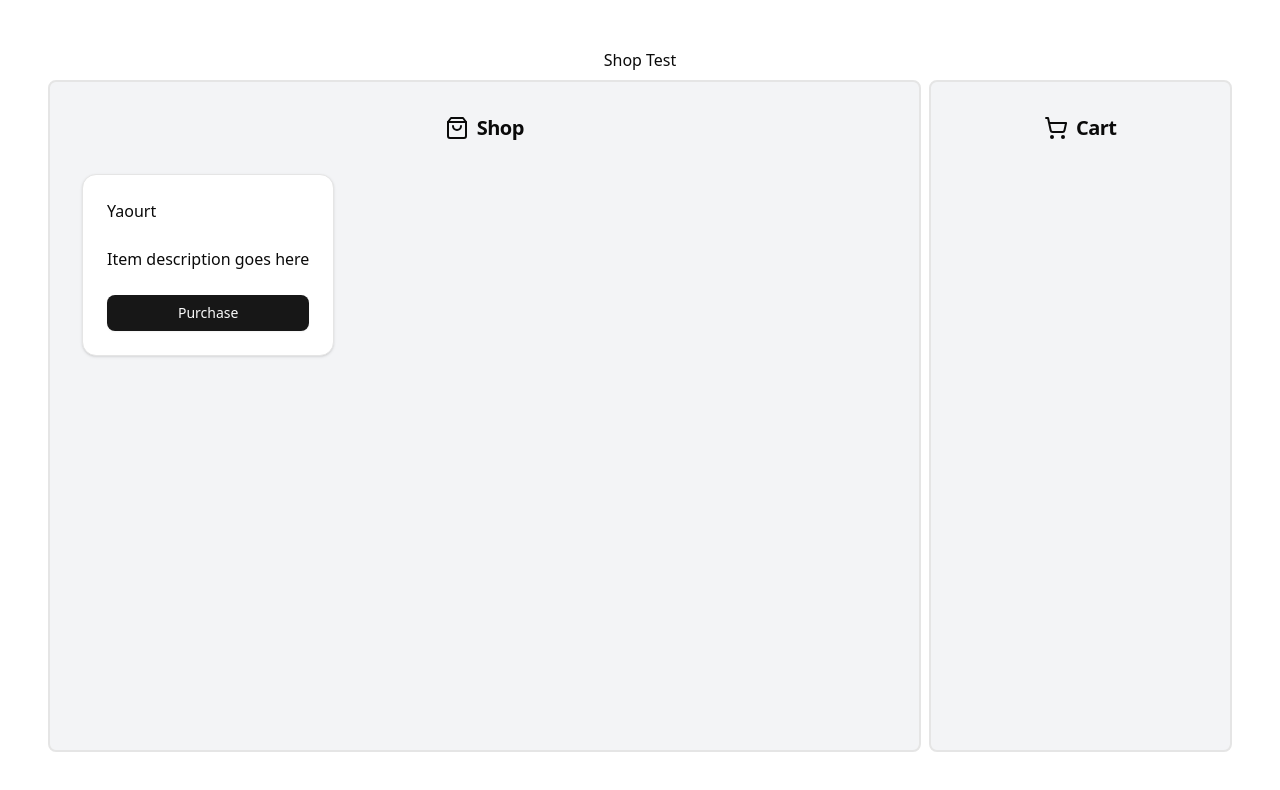
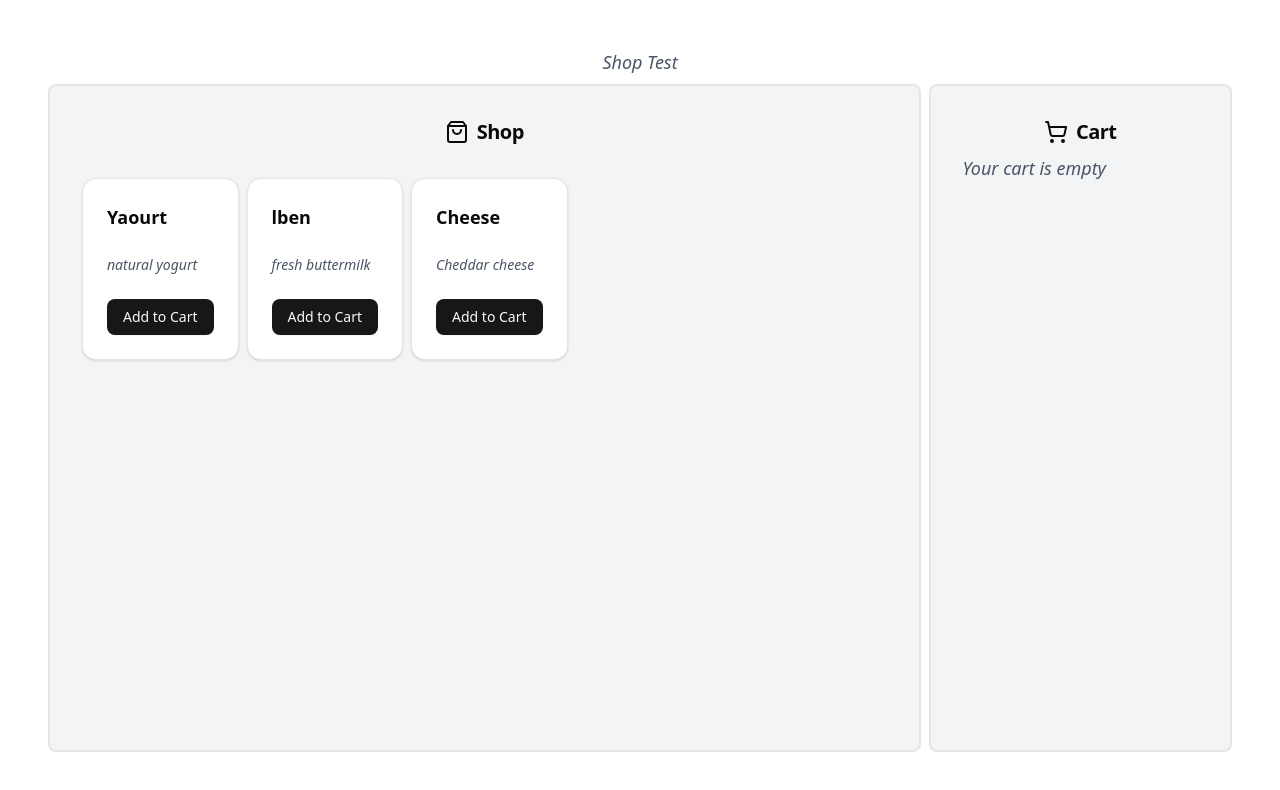
Before and after one commit to drissi2002/legalpalce-shop-test, a React (Vite) app: page / in a window 1280 px wide. Both pictures are taken after a click on the button "Login". Shown: the top 790 px of the page. Built offline with nearby package versions, Linux system fonts and the light colour scheme.

Commit message:
legalPlace test

```diff
--- a/package.json
+++ b/package.json
@@ -54,5 +54,10 @@
     "typescript": "~5.7.2",
     "typescript-eslint": "^8.24.1",
     "vite": "^6.2.0"
+  },
+  "pnpm": {
+    "ignoredBuiltDependencies": [
+      "esbuild"
+    ]
   }
 }
--- a/src/App.tsx
+++ b/src/App.tsx
@@ -1,82 +1,54 @@
-import { useState, useEffect } from "react";
-import {
-  Card,
-  CardContent,
-  CardFooter,
-  CardHeader,
-} from "@/components/ui/card";
-import { Button } from "@/components/ui/button";
-import { ShoppingBag, ShoppingCart } from "lucide-react";
+import { useState, useEffect, useCallback } from "react";
+import Shop from "@/components/shop/Shop";
+import Cart from "@/components/shop/Cart";
+import Login from "@/components/auth/Login";
+import { ItemType } from "@/types/item-type";
+import { CartItemType } from "./types/cart-item-type";
+import { mockFetchData, addToCart as addToCartUtil, removeFromCart as removeFromCartUtil, calculateTotal as calculateTotalUtil } from "@/utils";
 
-type ItemType = {
-  name: string;
-  description: string;
-  sku: string;
-  price: string;
-};
 
 // ? Feel free to add more items to the mock data
-const mockItemsData: ItemType[] = [
-  {
-    name: "Yaourt",
-    description: "Yaourt nature",
-    sku: "yaourt-1",
-    price: "1.5",
-  },
-];
-
-const mockFetchData = (): Promise<{ itemsData: ItemType[] }> =>
-  new Promise((resolve) =>
-    setTimeout(
-      () =>
-        resolve({
-          itemsData: mockItemsData,
-        }),
-      1000
-    )
-  );
 
 const App = () => {
   const [loggedIn, setLoggedIn] = useState(false);
+  const [items, setItems] = useState<ItemType[]>([]);
+  const [cart, setCart] = useState<CartItemType[]>([]);
 
   useEffect(() => {
     if (loggedIn) {
       mockFetchData().then((data) => {
-        console.log(data);
+        setItems(data.itemsData);
       });
     }
   }, [loggedIn]);
 
   const handleLogin = () => setLoggedIn(true);
 
+  const addToCart = useCallback((item: ItemType) => {
+    setCart((prevCart) => addToCartUtil(prevCart, item));
+  }, []);
+
+  const removeFromCart = useCallback((sku: string) => {
+    setCart((prevCart) => removeFromCartUtil(prevCart, sku));
+  }, []);
+
+  const calculateTotal = useCallback(() => {
+    return calculateTotalUtil(cart);
+  }, [cart]);
+
+
   return (
     <div className="min-w-screen p-12 w-full h-screen gap-2 flex flex-col items-center justify-center">
-      <div> Shop Test </div>
+      <div className="text-lg text-gray-600 italic"> Shop Test </div>
       <div className="flex flex-row space-x-2 w-full h-full ">
-        <div className="w-full border-2 rounded-md p-8 bg-gray-100 flex flex-col gap-8">
-        <h4 className="scroll-m-20 text-xl font-semibold tracking-tight flex flex-row gap-2 justify-center items-center">
-        <ShoppingBag/> Shop
-          </h4>
-          {!loggedIn ? (
-            <Button onClick={handleLogin}>Login</Button>
-          ) : (
-            <div className="flex flex-row gap-2 w-full">
-              <Card>
-                <CardHeader>Yaourt</CardHeader>
-                <CardContent>Item description goes here</CardContent>
-                <CardFooter>
-                  <Button type="submit" className="w-full">Purchase</Button>
-                </CardFooter>
-              </Card>
-              {/* List of items  */}
-            </div>
-          )}
-        </div>
-        <div className="w-1/3 border-2 rounded-md p-8 bg-gray-100 flex flex-col gap-8">
-          <h4 className="scroll-m-20 text-xl font-semibold tracking-tight flex flex-row gap-2 justify-center items-center">
-            <ShoppingCart/> Cart
-          </h4>
-        </div>
+        {!loggedIn ? (
+          <Login onLogin={handleLogin} />
+        ) : (
+          <>
+            <Shop items={items} addToCart={addToCart} />
+            <Cart cart={cart} removeFromCart={removeFromCart} calculateTotal={calculateTotal} />
+          </>
+        )}
       </div>
     </div>
   );
--- /dev/null
+++ b/src/components/auth/Login.tsx
@@ -0,0 +1,18 @@
+import { Card, CardContent, CardFooter, CardHeader } from "@/components/ui/card";
+import { Button } from "@/components/ui/button";
+
+const Login = ({ onLogin }: { onLogin: () => void }) => (
+  <Card className="w-1/3">
+    <CardHeader className="text-lg font-bold" >Login</CardHeader>
+    <CardContent>
+      <div className="text-lg text-gray-600 italic"> Please log in to access the shop.</div>
+    </CardContent>
+    <CardFooter>
+      <Button onClick={onLogin} className="w-full">
+        Login
+      </Button>
+    </CardFooter>
+  </Card>
+);
+
+export default Login;
--- /dev/null
+++ b/src/components/shop/Cart.tsx
@@ -0,0 +1,34 @@
+import { Button } from "@/components/ui/button";
+import { Card, CardContent, CardFooter, CardHeader } from "@/components/ui/card";
+import { ShoppingCart } from "lucide-react";
+import { CartItemType } from "@/types/cart-item-type";
+
+const Cart = ({ cart, removeFromCart, calculateTotal }: { cart: CartItemType[], removeFromCart: (sku: string) => void, calculateTotal: () => string }) => (
+  <div className="w-1/3 border-2 rounded-md p-8 bg-gray-100 flex flex-col gap-2">
+    <h4 className="scroll-m-20 text-xl font-semibold tracking-tight flex flex-row gap-2 justify-center items-center">
+      <ShoppingCart /> Cart
+    </h4>
+    {cart.length === 0 ? (
+      <div className="text-lg text-gray-600 italic"> Your cart is empty </div>
+    ) : (
+      <div className="flex flex-col gap-2">
+        {cart.map((item) => (
+          <Card key={item.sku}>
+            <CardHeader className="text-lg font-bold">{item.name} (x{item.quantity})</CardHeader>
+            <CardContent className="text-sm text-gray-600 italic">{item.description}</CardContent>
+            <CardFooter>
+              <Button onClick={() => removeFromCart(item.sku)} className="w-full">
+                Remove
+              </Button>
+            </CardFooter>
+          </Card>
+        ))}
+        <div className="mt-4">
+          <strong>Total: ${calculateTotal()}</strong>
+        </div>
+      </div>
+    )}
+  </div>
+);
+
+export default Cart;
--- /dev/null
+++ b/src/components/shop/Shop.tsx
@@ -0,0 +1,27 @@
+import { Card, CardContent, CardFooter, CardHeader } from "@/components/ui/card";
+import { Button } from "@/components/ui/button";
+import { ShoppingBag } from "lucide-react";
+import { ItemType } from "@/types/item-type";
+
+const Shop = ({ items, addToCart }: { items: ItemType[], addToCart: (item: ItemType) => void }) => (
+  <div className="w-full border-2 rounded-md p-8 bg-gray-100 flex flex-col gap-8">
+    <h4 className="scroll-m-20 text-xl font-semibold tracking-tight flex flex-row gap-2 justify-center items-center">
+      <ShoppingBag /> Shop
+    </h4>
+    <div className="flex flex-row gap-2 w-full">
+      {items.map((item) => (
+        <Card key={item.sku}>
+          <CardHeader className="text-lg font-bold">{item.name}</CardHeader>
+          <CardContent className="text-sm text-gray-600 italic">{item.description}</CardContent>
+          <CardFooter>
+            <Button onClick={() => addToCart(item)} className="w-full">
+              Add to Cart
+            </Button>
+          </CardFooter>
+        </Card>
+      ))}
+    </div>
+  </div>
+);
+
+export default Shop;
--- /dev/null
+++ b/src/types/cart-item-type.tsx
@@ -0,0 +1,3 @@
+import { ItemType } from "./item-type";
+
+export type CartItemType = ItemType & { quantity: number };
--- /dev/null
+++ b/src/types/item-type.tsx
@@ -0,0 +1,6 @@
+export type ItemType = {
+    name: string;
+    description: string;
+    sku: string;
+    price: string;
+  };
--- /dev/null
+++ b/src/utils.tsx
@@ -0,0 +1,64 @@
+import { ItemType } from "@/types/item-type";
+import { CartItemType } from "@/types/cart-item-type";
+
+export const mockItemsData: ItemType[] = [
+  {
+    name: "Yaourt",
+    description: "natural yogurt",
+    sku: "yaourt-1",
+    price: "1.5",
+  },
+  {
+    name: "lben",
+    description: "fresh buttermilk",
+    sku: "lben-2",
+    price: "3.2",
+  },
+  {
+    name: "Cheese",
+    description: "Cheddar cheese",
+    sku: "cheese-3",
+    price: "4.5",
+  },
+];
+
+export const mockFetchData = (): Promise<{ itemsData: ItemType[] }> =>
+  new Promise((resolve) =>
+    setTimeout(
+      () =>
+        resolve({
+          itemsData: mockItemsData,
+        }),
+      1000
+    )
+  );
+
+export const addToCart = (prevCart: CartItemType[], item: ItemType): CartItemType[] => {
+  const existingItem = prevCart.find((cartItem) => cartItem.sku === item.sku);
+  if (existingItem) {
+    return prevCart.map((cartItem) =>
+      cartItem.sku === item.sku
+        ? { ...cartItem, quantity: cartItem.quantity + 1 }
+        : cartItem
+    );
+  } else {
+    return [...prevCart, { ...item, quantity: 1 }];
+  }
+};
+
+export const removeFromCart = (prevCart: CartItemType[], sku: string): CartItemType[] => {
+  const existingItem = prevCart.find((cartItem) => cartItem.sku === sku);
+  if (existingItem && existingItem.quantity > 1) {
+    return prevCart.map((cartItem) =>
+      cartItem.sku === sku
+        ? { ...cartItem, quantity: cartItem.quantity - 1 }
+        : cartItem
+    );
+  } else {
+    return prevCart.filter((cartItem) => cartItem.sku !== sku);
+  }
+};
+
+export const calculateTotal = (cart: CartItemType[]): string => {
+  return cart.reduce((total, item) => total + parseFloat(item.price) * item.quantity, 0).toFixed(2);
+};
```
Also changed, not shown: 2 other files (tests, documents, lock files or other folders).
